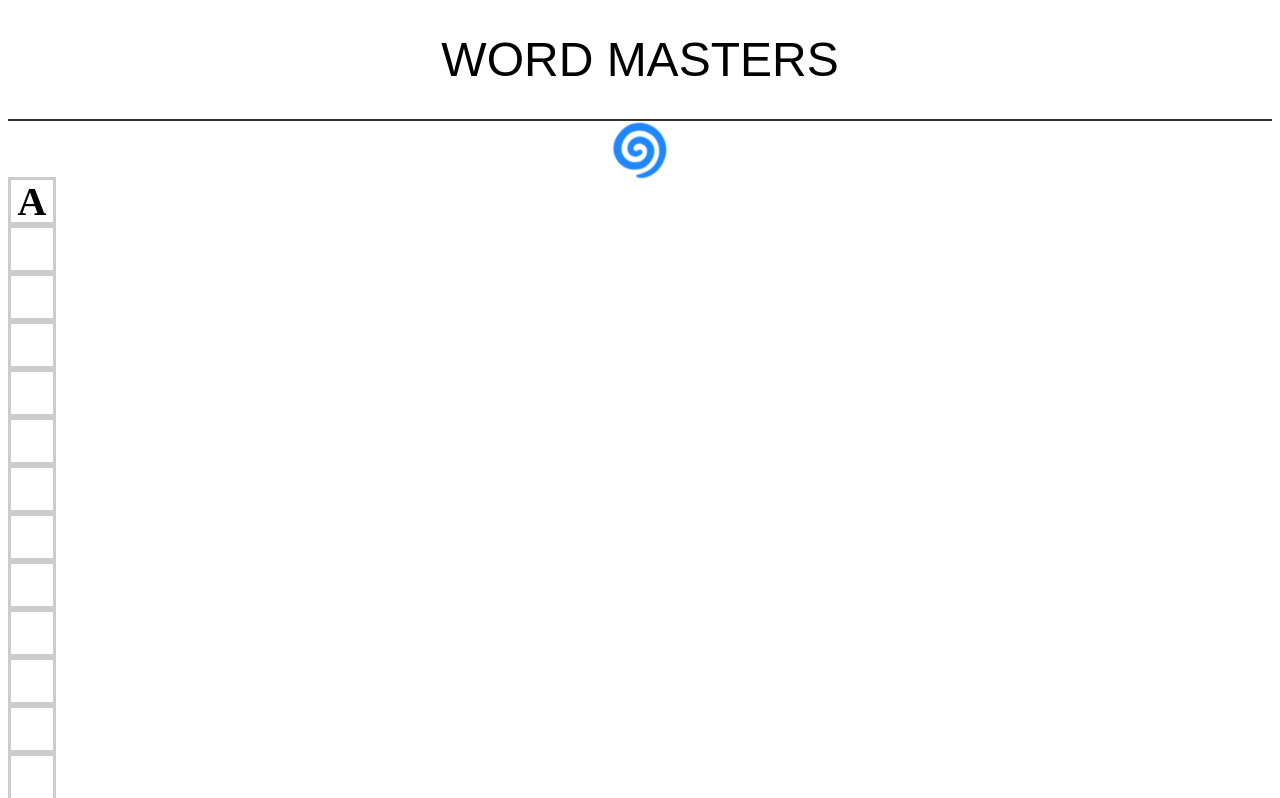
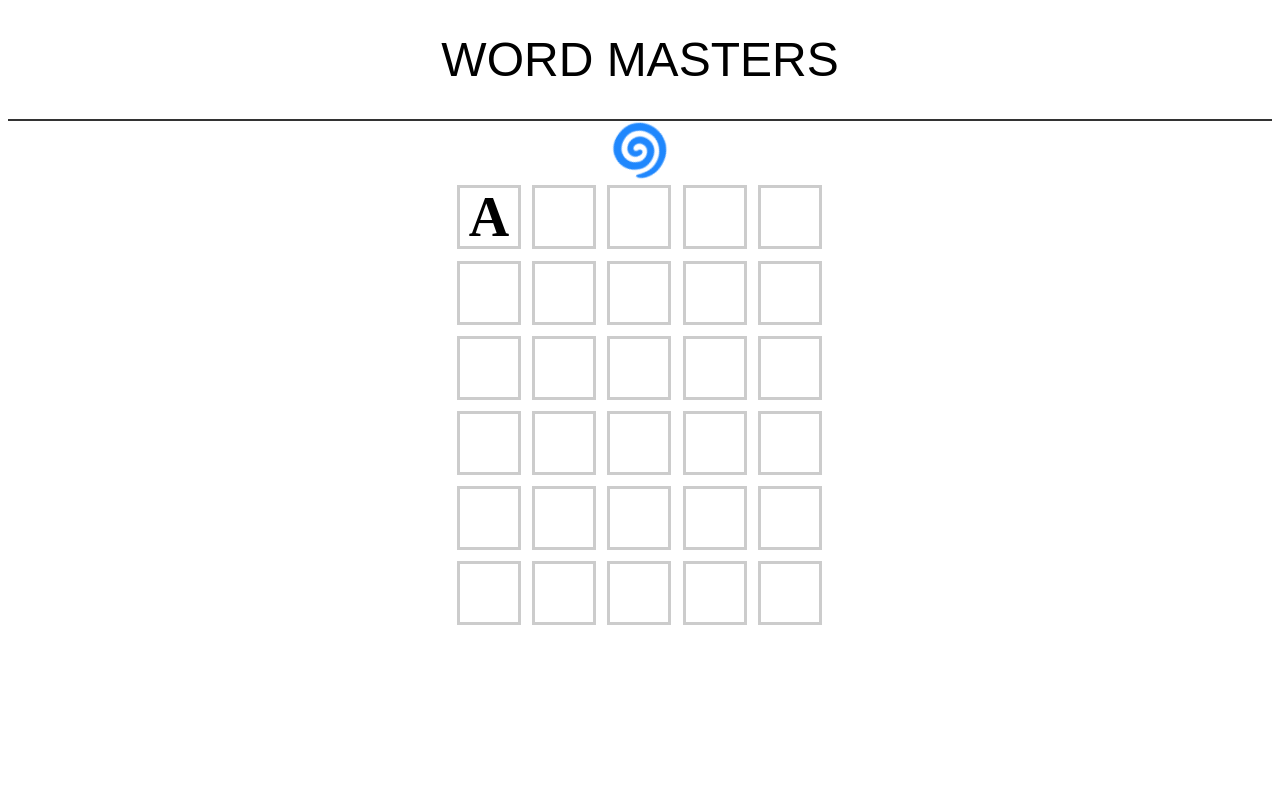
Before and after one commit to Sharandeep23/word-masters, a plain HTML site: page index.html in a window 1280 px wide. Shown: the top 798 px of the page. Drawn offline with Linux system fonts and the light colour scheme; a web font is replaced by a local one.

Commit message:
grid done

```diff
--- a/style.css
+++ b/style.css
@@ -9,7 +9,7 @@ header {
     text-align: center;
 }
 
-header h1{
+header h1 {
     font-family: "Madimi One", sans-serif;
     font-weight: 400;
     font-size: 3rem;
@@ -21,7 +21,7 @@ header h1{
     }
 }
 
-.spiral-container{
+.spiral-container {
     text-align: center;
 }
 
@@ -36,13 +36,16 @@ header h1{
 }
 
 .letter-boxes {
-
+    width: 366px;
+    margin: 0.5rem auto;
+    display: grid;
+    grid-template-columns: repeat(5, 4rem);
+    grid-template-rows: repeat(6, 4rem);
+    gap: 0.7rem;
 }
 
 .letter-box {
-    height: 3rem;
-    width: 3rem;
-    font-size: 2.5rem;
+    font-size: 3.5rem;
     text-transform: uppercase;
     border: 3px solid #ccc;
     font-weight: bold;
```
